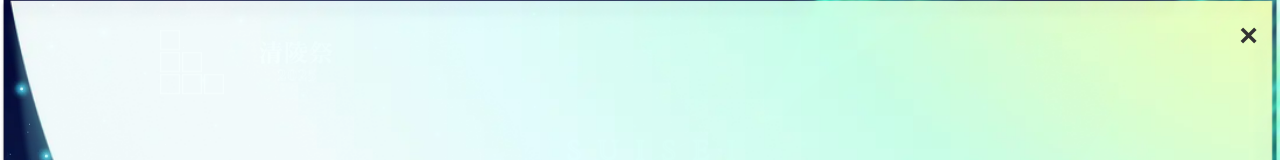
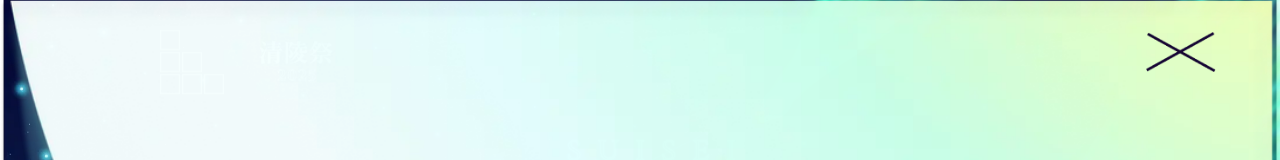
Before and after one commit to ynufes-tech/ynufes-seiryo25, a Nuxt app: page / in a window 1280 px wide. Both pictures are taken after a click on the picture 1060 px from the left and 52 px from the top of the page. Shown: the top 160 px of the page. Built offline with nearby package versions, Linux system fonts and the light colour scheme; a web font is replaced by a local one.

Commit message:
クローズボタン修正

```diff
--- a/components/NaviMenu.vue
+++ b/components/NaviMenu.vue
@@ -25,8 +25,12 @@ const toggle = () => {
         class="background-image"
       />
       <!-- メニュー右上にバツ印ボタン -->
-      <button class="close-button" @click="toggle">×</button>
-      <nav>
+      <img
+        src="~/assets/images/ShrinkButton.webp"
+        alt="Close Menu"
+        class="close-button"
+        @click="toggle"
+      />      <nav>
         <ul class="nav-list">
           <li>
             <NuxtLink to="/" @click="toggle">TOP</NuxtLink>
@@ -117,17 +121,20 @@ const toggle = () => {
   }
 }
 
-/* メニュー右上のバツ印ボタン */
+/* 縮小ボタンのスタイル */
 .close-button {
   position: absolute;
-  top: 1rem;
-  right: 1rem;
-  background: none;
-  border: none;
-  font-size: 2rem;
-  font-weight: bold;
+  top: 2rem; /* 上端からの余白を増やす */
+  right: 4rem; /* 右端からの余白を増やす */
+  width: 70px; /* ボタンの幅を増やして横長にする */
+  height: 40px; /* ボタンの高さを90%に調整 */
+  @include md {
+    top: 1.5rem; /* 上端からの余白を増やす */
+  right: 2.5rem; /* 右端からの余白を増やす */
+  width: 42px; /* ボタンの幅を増やして横長にする */
+  height: 24px; /* ボタンの高さを90%に調整 */
+    }
   cursor: pointer;
-  color: #333333;
   transition: transform 0.3s ease;
 
   &:hover {
```
